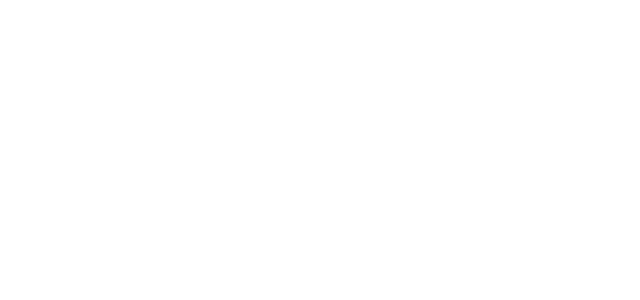
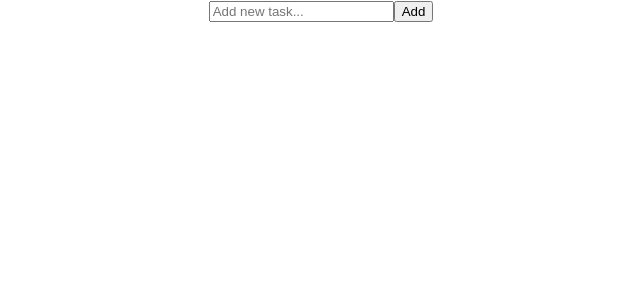
Before and after one commit to svyath/todo-list, a React (Create React App) app: page / in a window 1280 px wide. Shown: the top 300 px of the page, without its empty margins (319-959 px from the left). Built offline with nearby package versions, Linux system fonts and the light colour scheme.

Commit message:
submit form component created

```diff
--- a/src/App.js
+++ b/src/App.js
@@ -1,9 +1,10 @@
 import './App.css';
+import SubmitForm from './components/SubmitForm/SubmitForm';
 
 function App() {
   return (
     <div className="App">
-
+      <SubmitForm />
     </div>
   );
 }
--- /dev/null
+++ b/src/components/SubmitForm/SubmitForm.jsx
@@ -0,0 +1,44 @@
+import React from 'react';
+import './SubmitForm.css';
+
+
+class SubmitForm extends React.Component {
+    constructor(props){
+        super(props);
+        this.state = {tasksCount: 0};
+        this.addItem = this.addItem.bind(this);
+    }
+
+    addItem(event){
+        if(this.inputElement.value !== ""){
+            let newItem = {
+                text: this.inputElement.value,
+                id: this.state.tasksCount,
+                key: Date.now()
+            };
+            this.props.addTask(newItem);
+            this.state.tasksCount++;
+            this.inputElement.value = "";
+        }
+        event.preventDefault();
+    }
+
+    render(){
+        return(
+            <div className="form">
+                <form action="Add task" onSubmit={this.addItem}>
+                    <input
+                        type="text"
+                        className="input"
+                        placeholder="Add new task..."
+                        ref={(item) => this.inputElement = item}
+                        required
+                    />
+                    <button type="submit" className="addTaskBtn">Add</button>
+                </form>
+            </div>
+        )
+    }
+}
+
+export default SubmitForm;
```
Also changed, not shown: src/components/SubmitForm/SubmitForm.css (added).
